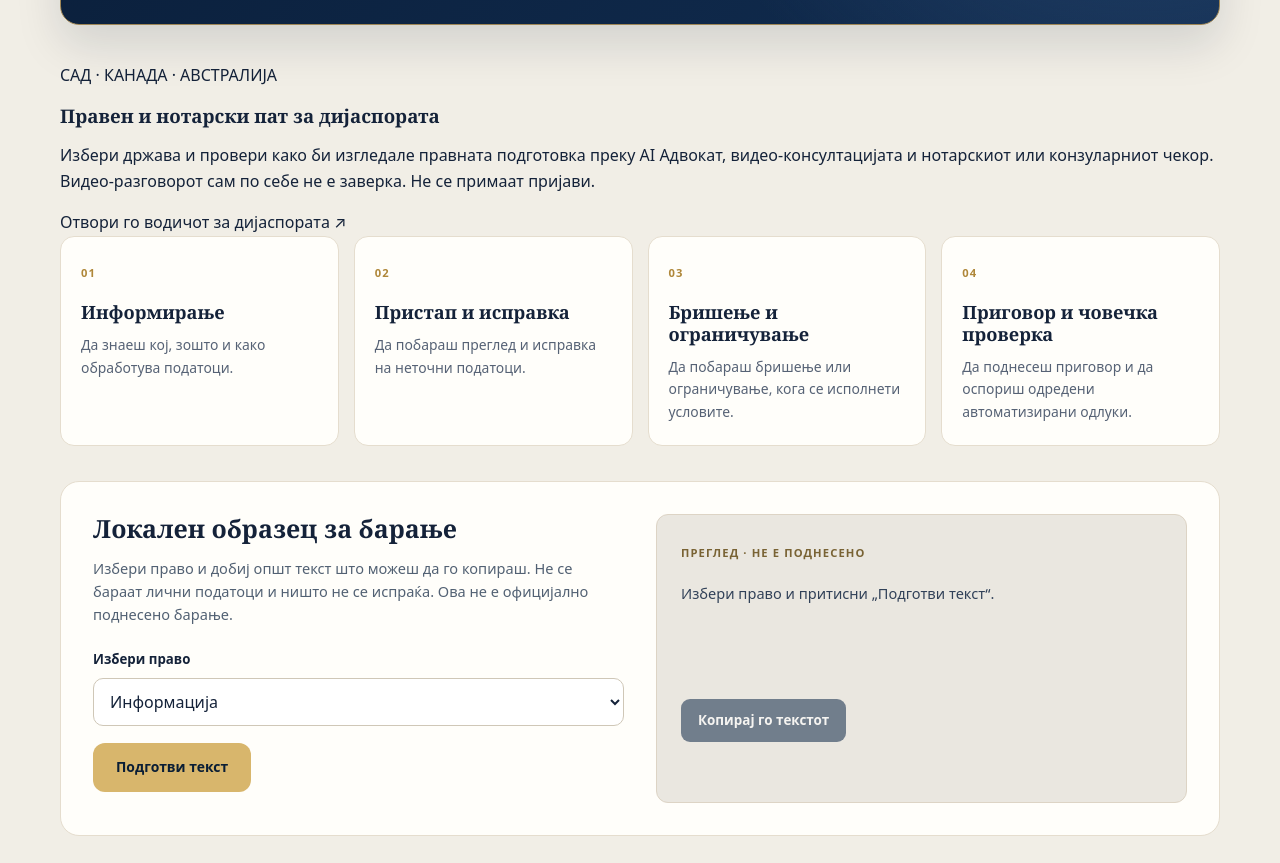
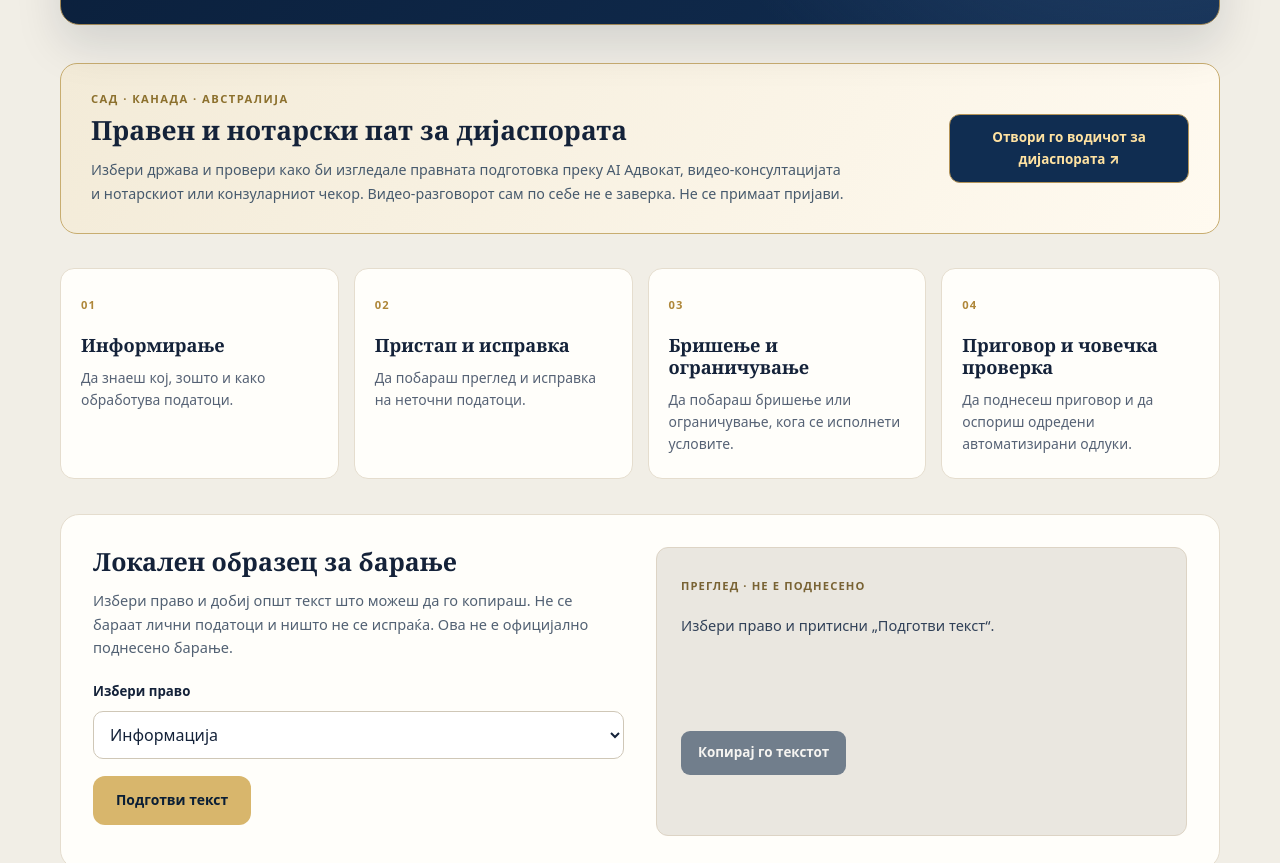
Before and after one commit to Makedonija-Sistem/makedonija-sistem, a plain HTML site: page world/participate/index.html in a window 1280 px wide. Shown: the part 2123-2986 px from the top of the page. Drawn offline with Linux system fonts and the light colour scheme.

Commit message:
style(review): emphasize diaspora legal pathway without suggesting live notarization

```diff
--- a/world/participate/styles.css
+++ b/world/participate/styles.css
@@ -93,6 +93,14 @@ h3{margin:0 0 12px}
 .ai-advokat-symbol{font-size:3.9rem;line-height:1.2;color:#e2bd74}
 .ai-advokat-side-title{font-size:.63rem;letter-spacing:.22em;color:#f1d69e;font-weight:800}
 .ai-advokat-side-subtitle{font-size:.65rem;letter-spacing:.21em;color:#aebdd0;font-weight:750}
+/* Regional legal onboarding is a locally rendered guide, NOT a remote notary service. */
+.diaspora-entry{display:grid;grid-template-columns:1fr auto;align-items:center;gap:25px;padding:26px 30px;margin:0 0 34px;border:1px solid #c8ad70;background:linear-gradient(120deg,#f3ebd8,#fffaf0);border-radius:17px}
+.diaspora-entry-kicker{font-size:.7rem;font-weight:850;letter-spacing:.13em;color:#8c702d;margin:0 0 7px}
+.diaspora-entry h3{font-size:1.65rem;margin:0 0 11px}
+.diaspora-entry-content>p:last-child{font-size:.89rem;color:#475a6d;line-height:1.75;max-width:760px;margin:0}
+.diaspora-entry-link{display:inline-flex;align-items:center;justify-content:center;border:1px solid #b49458;border-radius:11px;background:#102d51;color:#ffe2a1;min-height:49px;padding:12px 20px;text-align:center;font-size:.84rem;font-weight:780;max-width:240px}
+.diaspora-entry-link:hover{background:#20426b;text-decoration:none}
+@media(max-width:820px){.diaspora-entry{grid-template-columns:1fr}.diaspora-entry-link{max-width:none;width:100%}}
 .rights-grid{display:grid;grid-template-columns:repeat(4,minmax(0,1fr));gap:15px;margin-bottom:35px}
 .rights-grid article{background:var(--paper);padding:22px 20px;border:1px solid var(--line);border-radius:14px}
 .rights-grid article span{color:#af8739;font-size:.7rem;font-weight:800;letter-spacing:.1em}
```
